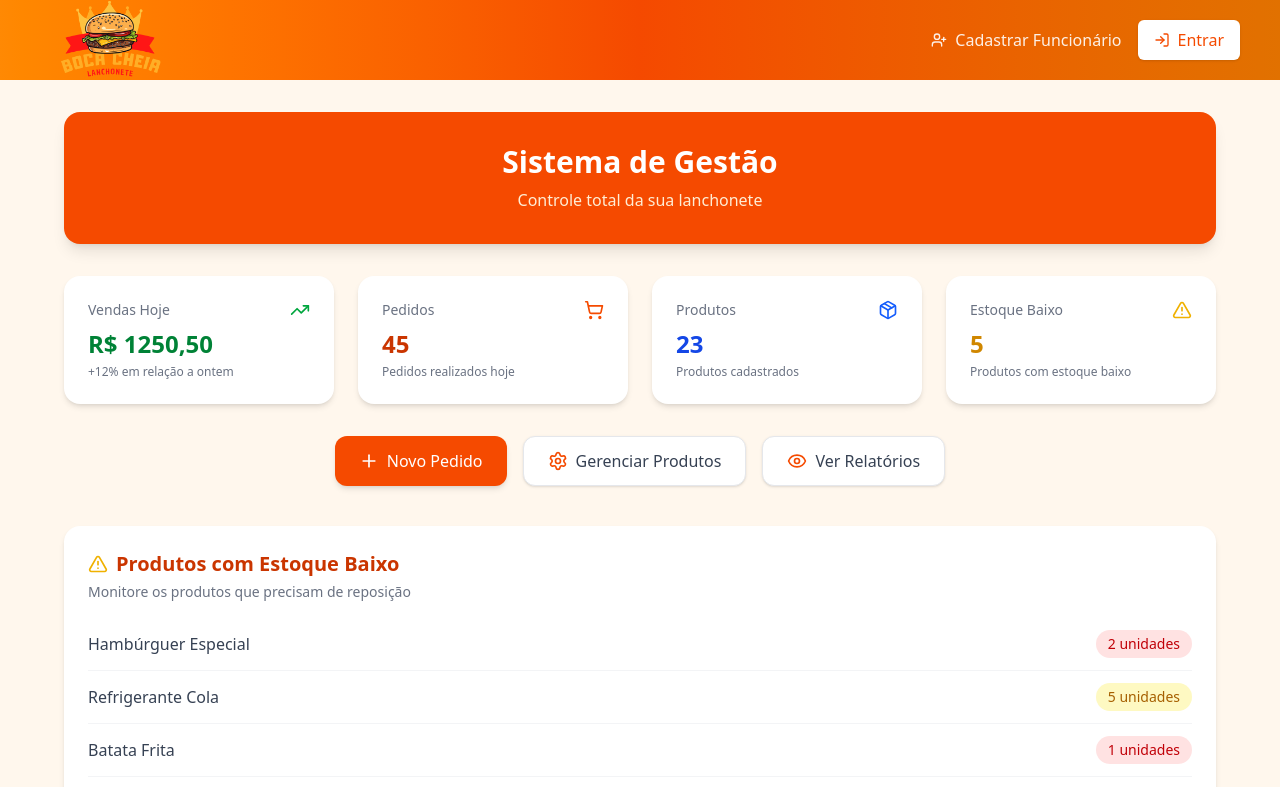
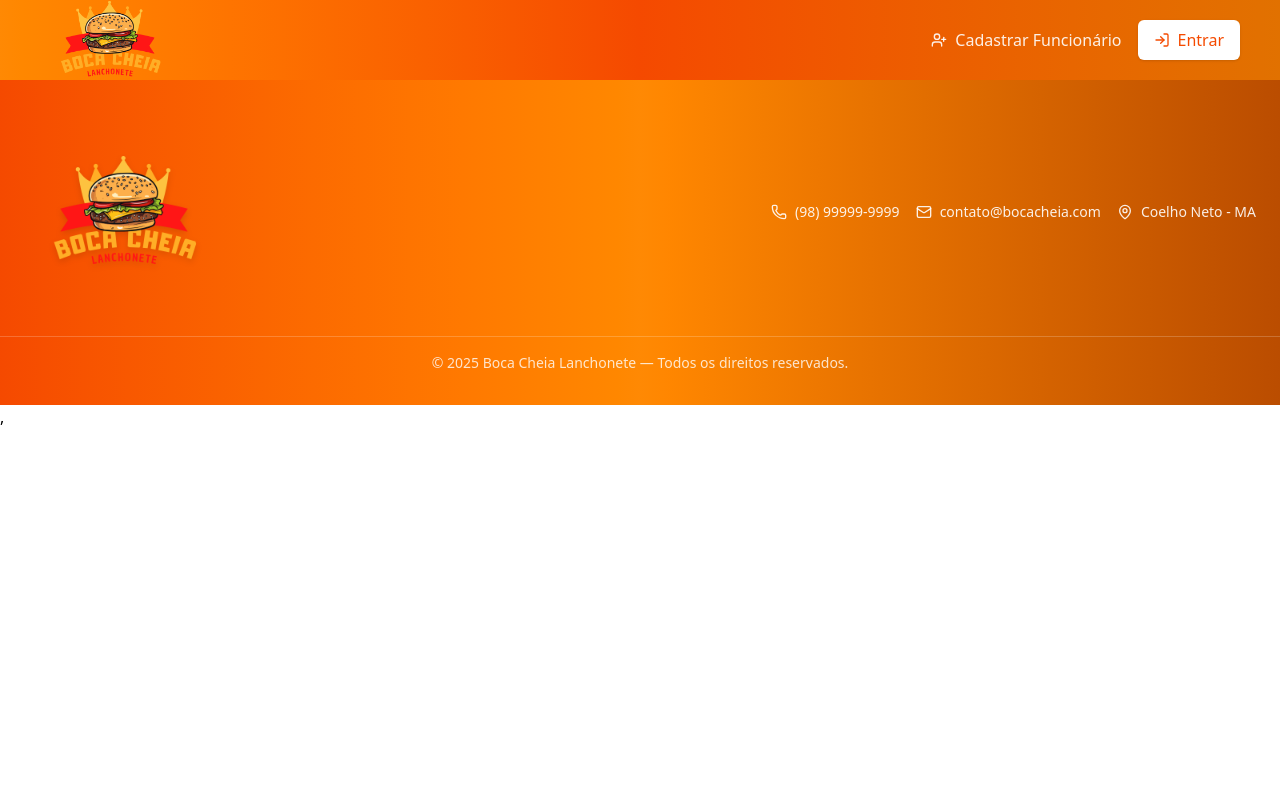
Before and after one commit to rianlucass/lanchonete-frontend, a React (Vite) app: page / in a window 1280 px wide. Shown: the top 787 px of the page. Built offline with nearby package versions, Linux system fonts and the light colour scheme.

Commit message:
rota do dashboard ajustada

```diff
--- a/src/App.tsx
+++ b/src/App.tsx
@@ -10,7 +10,7 @@ function App() {
     <>
       <Header />
         <Routes>
-           <Route path="/" element={<Dashboard />} />
+          <Route path="/dashboard" element={<Dashboard />} />
           <Route path="/login" element={<FormLogin />} />
           <Route path="/cadastrar" element={<Cadastrar />} />
         </Routes>
```
